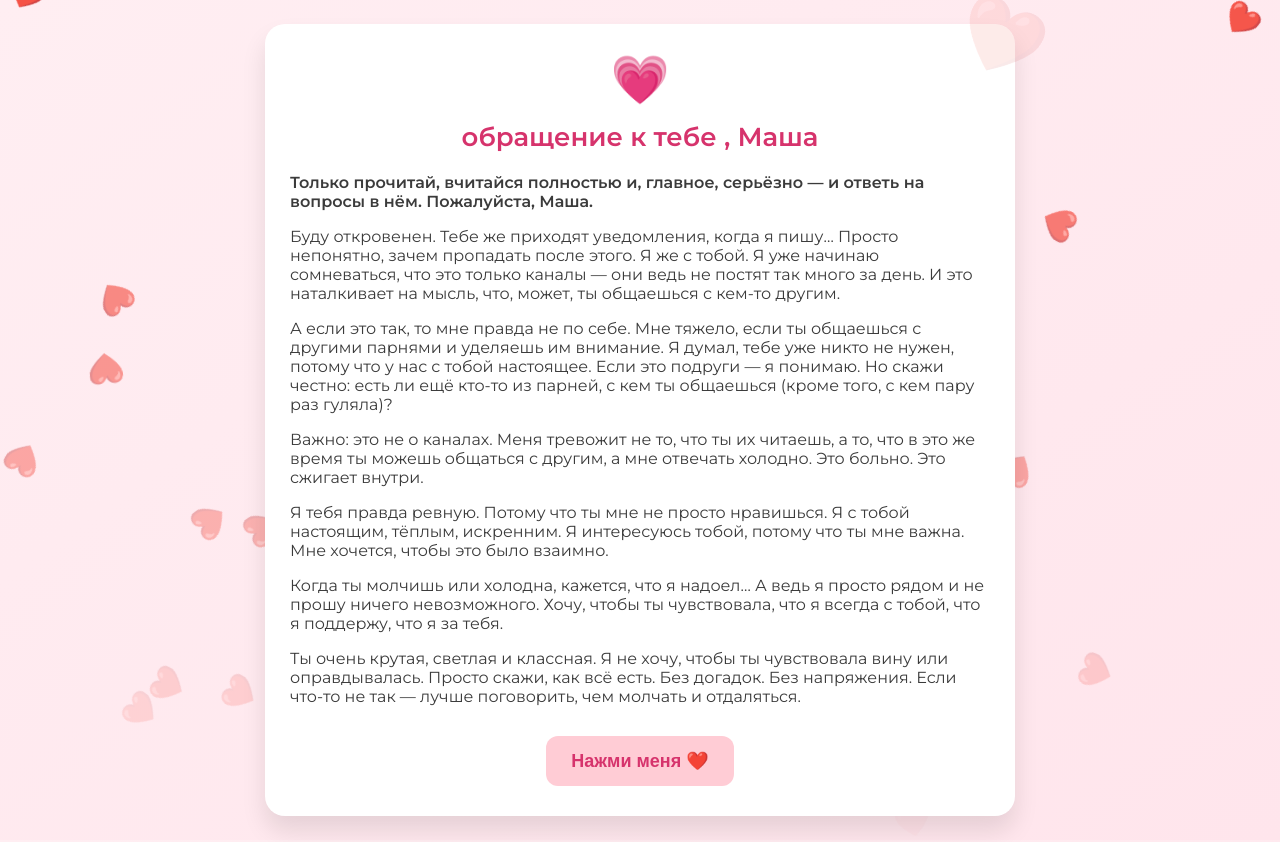
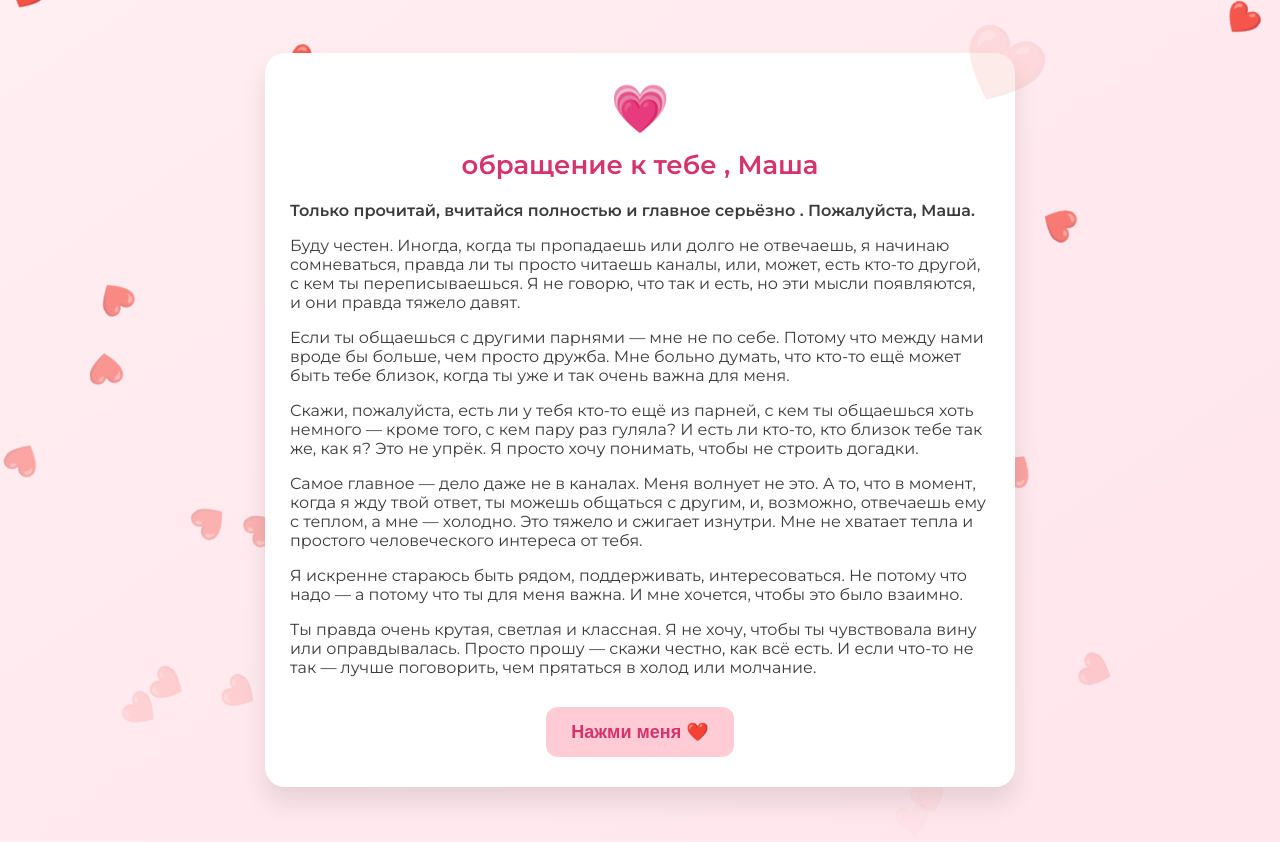
Before and after one commit to makshack-git/love, a plain HTML site: page index.html in a window 1280 px wide. Drawn offline with Linux system fonts and the light colour scheme.

Commit message:
Update index.html

```diff
--- a/index.html
+++ b/index.html
@@ -196,44 +196,42 @@
 
       <p>
         <strong
-          >Только прочитай, вчитайся полностью и, главное, серьёзно — и ответь
-          на вопросы в нём. Пожалуйста, Маша.</strong
+          >Только прочитай, вчитайся полностью и главное серьёзно . Пожалуйста, Маша.</strong
         >
       </p>
-      <p>
-        Буду откровенен. Тебе же приходят уведомления, когда я пишу… Просто
-        непонятно, зачем пропадать после этого. Я же с тобой. Я уже начинаю
-        сомневаться, что это только каналы — они ведь не постят так много за
-        день. И это наталкивает на мысль, что, может, ты общаешься с кем-то
-        другим.
+     <p>
+        Буду честен. Иногда, когда ты пропадаешь или долго не отвечаешь, я
+        начинаю сомневаться, правда ли ты просто читаешь каналы, или, может,
+        есть кто-то другой, с кем ты переписываешься. Я не говорю, что так и
+        есть, но эти мысли появляются, и они правда тяжело давят.
       </p>
       <p>
-        А если это так, то мне правда не по себе. Мне тяжело, если ты общаешься
-        с другими парнями и уделяешь им внимание. Я думал, тебе уже никто не
-        нужен, потому что у нас с тобой настоящее. Если это подруги — я понимаю.
-        Но скажи честно: есть ли ещё кто-то из парней, с кем ты общаешься (кроме
-        того, с кем пару раз гуляла)?
+        Если ты общаешься с другими парнями — мне не по себе. Потому что между
+        нами вроде бы больше, чем просто дружба. Мне больно думать, что кто-то
+        ещё может быть тебе близок, когда ты уже и так очень важна для меня.
       </p>
       <p>
-        Важно: это не о каналах. Меня тревожит не то, что ты их читаешь, а то,
-        что в это же время ты можешь общаться с другим, а мне отвечать холодно.
-        Это больно. Это сжигает внутри.
+        Скажи, пожалуйста, есть ли у тебя кто-то ещё из парней, с кем ты
+        общаешься хоть немного — кроме того, с кем пару раз гуляла? И есть ли
+        кто-то, кто близок тебе так же, как я? Это не упрёк. Я просто хочу
+        понимать, чтобы не строить догадки.
       </p>
       <p>
-        Я тебя правда ревную. Потому что ты мне не просто нравишься. Я с тобой
-        настоящим, тёплым, искренним. Я интересуюсь тобой, потому что ты мне
-        важна. Мне хочется, чтобы это было взаимно.
+        Самое главное — дело даже не в каналах. Меня волнует не это. А то, что в
+        момент, когда я жду твой ответ, ты можешь общаться с другим, и,
+        возможно, отвечаешь ему с теплом, а мне — холодно. Это тяжело и сжигает
+        изнутри. Мне не хватает тепла и простого человеческого интереса от тебя.
       </p>
       <p>
-        Когда ты молчишь или холодна, кажется, что я надоел… А ведь я просто
-        рядом и не прошу ничего невозможного. Хочу, чтобы ты чувствовала, что я
-        всегда с тобой, что я поддержу, что я за тебя.
+        Я искренне стараюсь быть рядом, поддерживать, интересоваться. Не потому
+        что надо — а потому что ты для меня важна. И мне хочется, чтобы это было
+        взаимно.
       </p>
       <p>
-        Ты очень крутая, светлая и классная. Я не хочу, чтобы ты чувствовала
-        вину или оправдывалась. Просто скажи, как всё есть. Без догадок. Без
-        напряжения. Если что-то не так — лучше поговорить, чем молчать и
-        отдаляться.
+        Ты правда очень крутая, светлая и классная. Я не хочу, чтобы ты
+        чувствовала вину или оправдывалась. Просто прошу — скажи честно, как всё
+        есть. И если что-то не так — лучше поговорить, чем прятаться в холод или
+        молчание.
       </p>
 
       <button class="love-btn" onclick="showLove()">Нажми меня ❤️</button>
```
